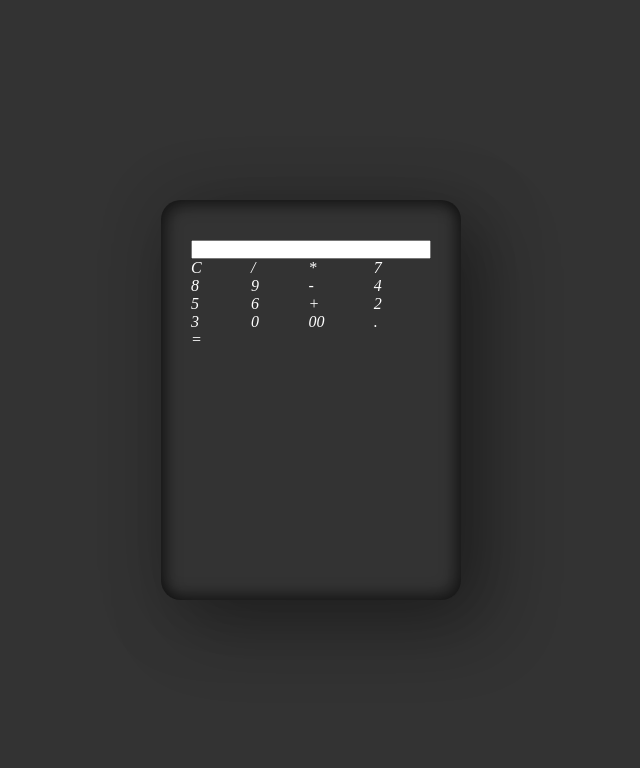
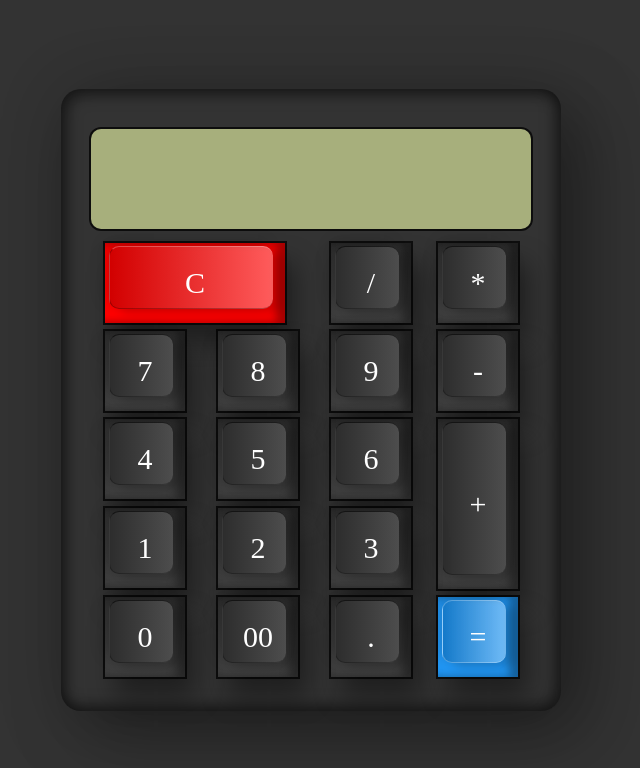
Before and after one commit to tinkugupta5/Vanilla-Javascript-Projects, a plain HTML site: page index.html in a window 1280 px wide. Shown: the whole page, without its empty margins (329-969 px from the left). Drawn offline with Linux system fonts and the light colour scheme.

Commit message:
8-02-2022

```diff
--- a/index.html
+++ b/index.html
@@ -12,7 +12,7 @@
     <div class="container">
         <form action="" name="calc" class="calculator">
             <input type="text" class="value" readonly name="txt">
-            <span class="num" onclick="calc.txt.value=''"><i>C</i></span>
+            <span class="num clear" onclick="calc.txt.value=''"><i>C</i></span>
             <span class="num" onclick="calc.txt.value+='/'"><i>/</i></span>
             <span class="num" onclick="calc.txt.value+='*'"><i>*</i></span>
             <span class="num" onclick="calc.txt.value+='7'"><i>7</i></span>
@@ -22,14 +22,16 @@
             <span class="num" onclick="calc.txt.value+='4'"><i>4</i></span>
             <span class="num" onclick="calc.txt.value+='4'"><i>5</i></span>
             <span class="num" onclick="calc.txt.value+='6'"><i>6</i></span>
-            <span class="num" onclick="calc.txt.value+='+'"><i>+</i></span>
+            <span class="num plus" onclick="calc.txt.value+='+'"><i>+</i></span>
+            <span class="num" onclick="calc.txt.value+='2'"><i>1</i></span>
             <span class="num" onclick="calc.txt.value+='2'"><i>2</i></span>
             <span class="num" onclick="calc.txt.value+='3'"><i>3</i></span>
             <span class="num" onclick="calc.txt.value+='0'"><i>0</i></span>
             <span class="num" onclick="calc.txt.value+='00'"><i>00</i></span>
             <span class="num" onclick="calc.txt.value+='.'"><i>.</i></span>
 
-            <span class="num" onclick="document.calc.txt.value=eval(calc.txt.value)"><i>=</i></span>
+
+            <span class="num equal" onclick="document.calc.txt.value=eval(calc.txt.value)"><i>=</i></span>
 
         </form>
     </div>
--- a/style.css
+++ b/style.css
@@ -38,7 +38,102 @@ span
 }
 
 .calculator .value {
-
     position: relative;
     grid-column: span 4;
+    height: 100px;
+    width: calc(100% - 0%);
+    border: none;
+    outline: none;
+    background: #a7af7c;
+    margin-bottom: 10px;
+    border-radius: 10px;
+    text-align: right;
+    box-shadow: 0 0 0 2px rgba(0, 0, 0,0.75);
+    padding: 10px;
+    font-size: 2rem;
 }
+
+.calculator span {
+    position: relative;
+    display: grid;
+    place-items: center;
+    width: 80px;
+    left: 10px;
+    height: 80px;
+    margin: 4px;
+    background: linear-gradient(180deg, #2f2f2f,#3f3f3f);
+    color: #fff;
+    box-shadow: inset -8px 0 8px rgba(0, 0, 0,0.15),
+    inset -8px 0 8px rgba(0, 0, 0,0.25) ,
+     0 0 0 2px  rgba(0, 0, 0,0.75),
+     10px 20px 25px rgba(0, 0,0,0.4) ;
+     user-select: none;
+     cursor: pointer;
+     font-size: 20px;
+
+
+}
+
+.calculator span::before
+{
+    content: '';
+    position: absolute;
+    top: 3px;
+    left: 4px;
+    bottom: 14px;
+    right: 12px;
+    background: linear-gradient(90deg, #2d2d2d,#4d4d4d);
+    border-radius: 10px;
+    box-shadow: -5px -5px 15px rgba(0, 0,0,0.15),
+    10px 5px 10px rgba(0, 0, 0,0.15);
+    border-left: 1px solid #0004;
+    border-bottom: 1px solid #0004;
+    border-top: 1px solid #0009;
+
+}
+
+.calculator span:active
+{
+    filter: brightness(1.5);
+}
+
+.calculator span i {
+    position: relative;
+    font-style: normal;
+    font-size: 1.5em;
+    text-transform: uppercase;
+}
+
+.calculator .clear {
+
+    grid-column: span 2;
+    width: 180px;
+    background: #f00;
+}
+
+.calculator .clear::before
+{
+    background: linear-gradient(90deg, #d20000, #ffffff5c);
+    border-left: 1px solid #0004;
+    border-bottom: 1px solid #0004;
+    border-top: 1px solid #fff4;
+}
+
+.calculator .plus
+{
+    grid-row: span 2;
+    height: 170px;
+}
+
+.calculator .equal {
+    background: #2196f3;
+}
+
+.calculator .equal::before
+{
+    background: linear-gradient(90deg,#1479c9,#ffffff5c);
+    border-left: 1px solid #fff4;
+    border-bottom: 1px solid #fff4;
+    border-top: 1px solid #fff4;
+
+}
```
